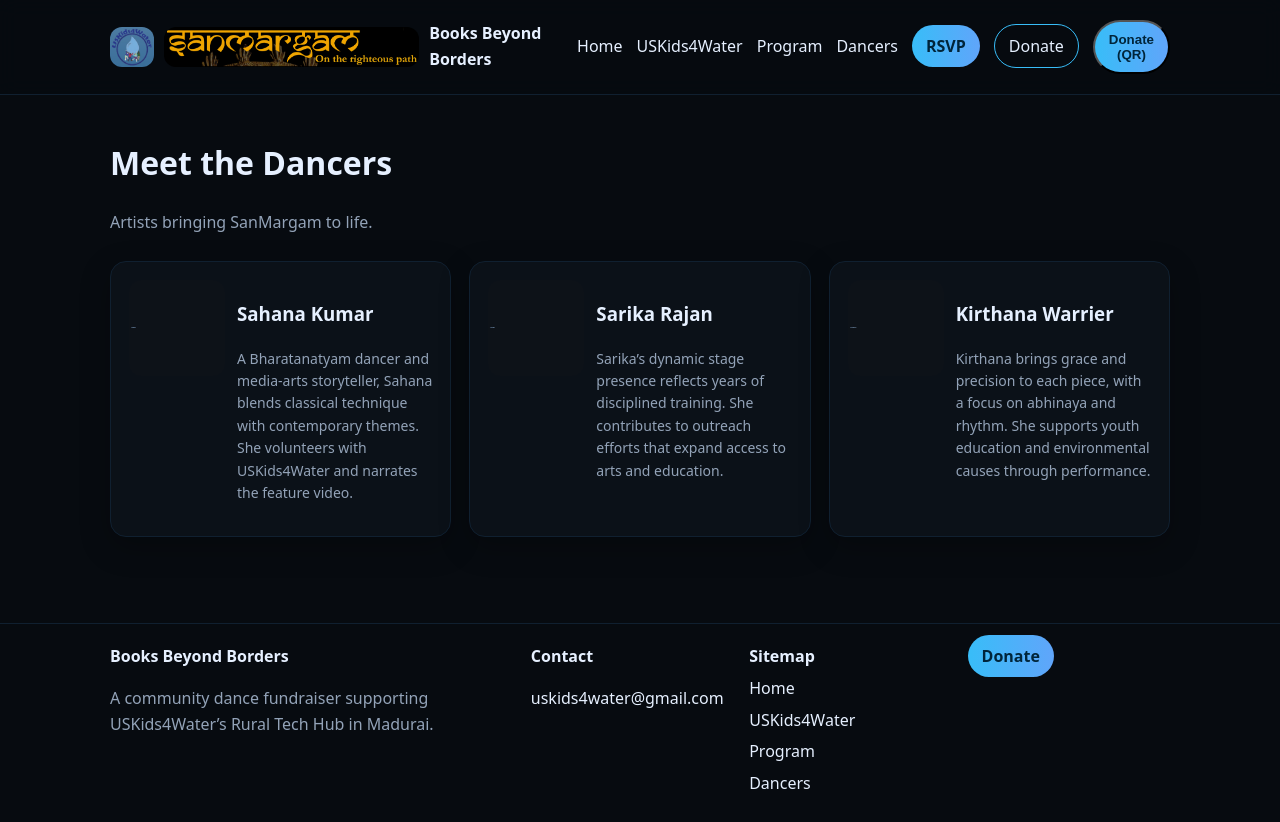
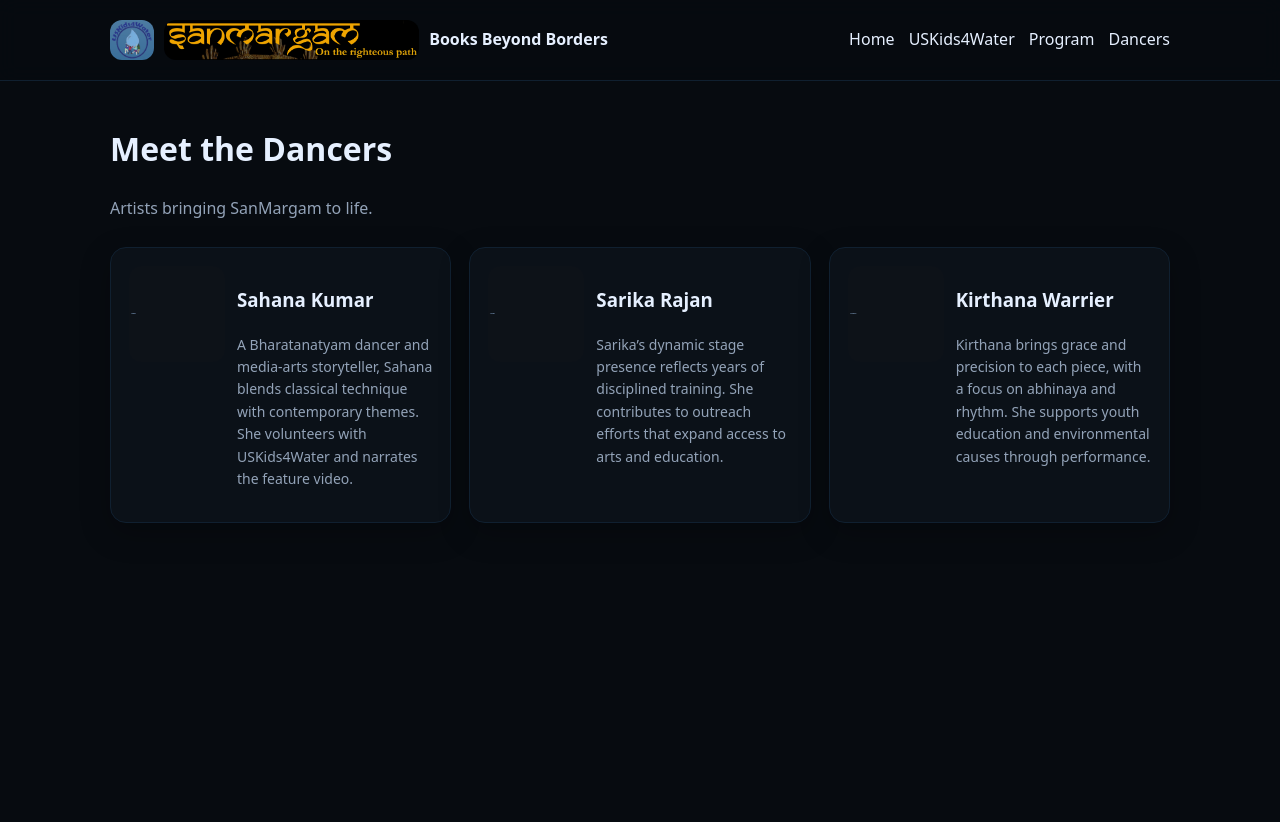
Before and after one commit to harikun77/SanMargam, a plain HTML site: page dancers.html in a window 1280 px wide. After the commit the page ends 800 px from the top, so only its background shows below. Drawn offline with Linux system fonts and the light colour scheme.

Commit message:
Auto-update: 2025-08-16 09:38:10

```diff
--- a/css/styles.css
+++ b/css/styles.css
@@ -7,7 +7,7 @@ a{color:var(--text);text-decoration:none}.container{max-width:var(--container);m
 .btn{background:linear-gradient(90deg,var(--accent),var(--accent2));color:#00253a;padding:10px 14px;border-radius:999px;font-weight:600}
 .btn-outline{border:1px solid var(--accent);color:var(--text);padding:10px 14px;border-radius:999px}.footer{border-top:1px solid var(--line);margin-top:40px}
 .footer-grid{display:grid;grid-template-columns:2fr 1fr 1fr 1fr;gap:16px}.sitemap{list-style:none;margin:0;padding:0}.sitemap li{margin:6px 0}
-.hero{position:relative;min-height:48vh;background-size:cover;background-position:center}.hero .overlay{position:absolute;inset:0;background:linear-gradient(0deg,rgba(7,11,16,.8),rgba(7,11,16,.2))}.hero-content{position:relative;padding:60px 20px}
+.hero{position:relative;height:500px;background-size:cover;background-position:center}.hero .overlay{position:absolute;inset:0;background:linear-gradient(0deg,rgba(7,11,16,.8),rgba(7,11,16,.2))}.hero-content{position:relative;padding:60px 20px}
 .subhero{background:linear-gradient(180deg,#0a121a,#070b10);border-bottom:1px solid var(--line)}.subhero-inner{display:flex;gap:28px;align-items:center;justify-content:space-between;padding:28px 20px}
 .badge{display:inline-block;background:#0f1a27;border:1px solid var(--line);padding:6px 10px;border-radius:999px;color:#cfe4ff}.eyebrow{letter-spacing:.08em;text-transform:uppercase;color:var(--muted);font-size:1.1em;font-weight:500}
 .sub{color:#cfe4ff}.chips{display:flex;gap:10px;flex-wrap:wrap;margin:14px 0}.chip{background:#0e1620;border:1px solid var(--line);border-radius:12px;padding:8px 10px;color:#cfe4ff}
--- a/dancers.html
+++ b/dancers.html
@@ -22,9 +22,7 @@
         <li><a href="uskids4water.html">USKids4Water</a></li>
         <li><a href="program.html">Program</a></li>
         <li><a href="dancers.html">Dancers</a></li>
-        <li><a id="rsvp-link" class="btn" target="_blank" rel="noopener">RSVP</a></li>
-        <li><a id="donate-link" class="btn-outline" target="_blank" rel="noopener">Donate</a></li>
-        <li><button id="donate-qr-btn" class="btn">Donate (QR)</button></li>
+
       </ul>
     </div>
   </nav>
@@ -37,30 +35,6 @@
     <section class="grid three" id="dancers-grid"></section>
   </main>
 
-  <footer class="footer">
-    <div class="container footer-grid">
-      <div>
-        <strong id="footer-brand">Books Beyond Borders</strong>
-        <p class="muted">A community dance fundraiser supporting USKids4Water’s Rural Tech Hub in Madurai.</p>
-      </div>
-      <div>
-        <strong>Contact</strong>
-        <p><a href="mailto:uskids4water@gmail.com">uskids4water@gmail.com</a></p>
-      </div>
-      <div>
-        <strong>Sitemap</strong>
-        <ul class="sitemap">
-          <li><a href="index.html">Home</a></li>
-          <li><a href="uskids4water.html">USKids4Water</a></li>
-          <li><a href="program.html">Program</a></li>
-          <li><a href="dancers.html">Dancers</a></li>
-        </ul>
-      </div>
-      <div class="footer-cta">
-        <a id="donate-link-footer" class="btn" target="_blank" rel="noopener">Donate</a>
-      </div>
-    </div>
-  </footer>
   <div id="qr-modal" class="qr-modal" aria-hidden="true">
     <div class="qr-overlay"></div>
     <div class="qr-dialog" role="dialog" aria-label="Donation QR Code">
@@ -71,4 +45,5 @@
     </div>
   </div>
 
-</body></html>
+</body>
+</html>
```
Also changed, not shown: index.html (+1 -1 lines), program.html (+3 -28 lines), uskids4water.html (+1 -3 lines).
